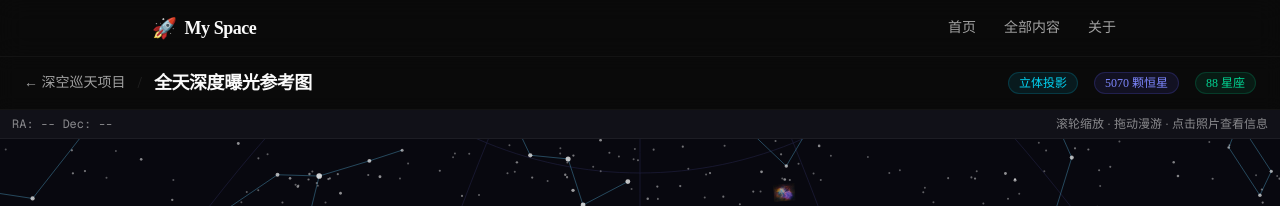
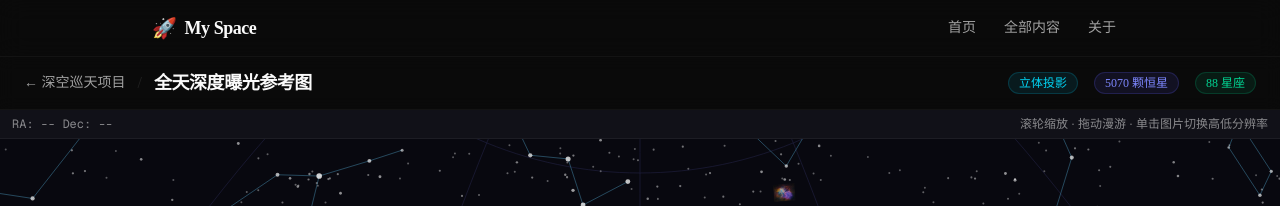
Before and after one commit to jiasongyu001/jiasongyu-astrowebsite, a Next.js app: page /projects/sky-map in a window 1280 px wide. Shown: the top 206 px of the page. Built offline with nearby package versions, Linux system fonts and the light colour scheme.

Commit message:
UI: 更新提示文字为单击图片切换高低分辨率

```diff
--- a/src/components/sky-map/SkyMapCanvas.tsx
+++ b/src/components/sky-map/SkyMapCanvas.tsx
@@ -520,7 +520,7 @@ export default function SkyMapCanvas() {
       {/* top bar */}
       <div className="flex items-center justify-between px-3 py-1.5 bg-[#111118] border-b border-white/5 text-xs text-white/50 shrink-0">
         <span className="font-mono">{coordText}</span>
-        <span>滚轮缩放 · 拖动漫游 · 点击照片查看信息</span>
+        <span>滚轮缩放 · 拖动漫游 · 单击图片切换高低分辨率</span>
       </div>
 
       <div className="relative flex-1 min-h-0" ref={containerRef}>
```
